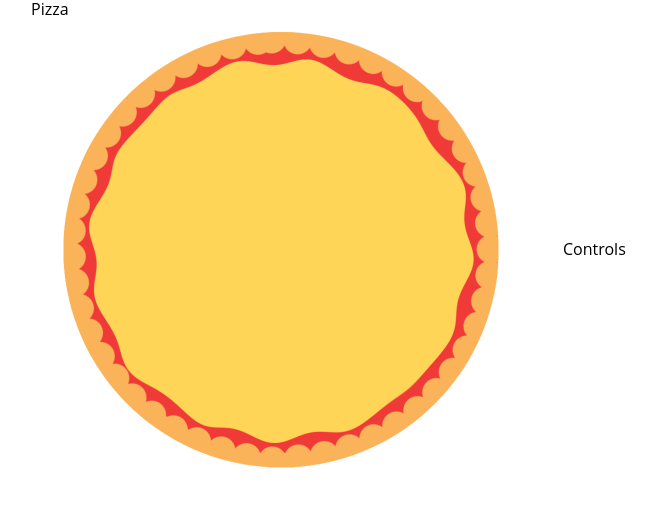
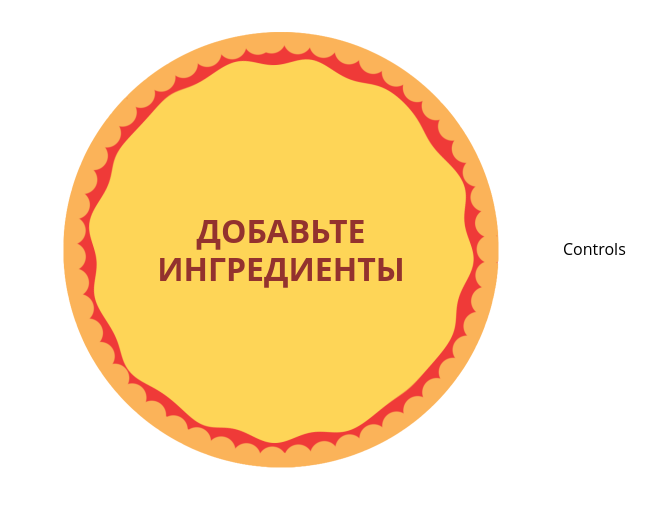
Before and after one commit to Commondore/react-projects, a React (Vite) app: page / in a window 1280 px wide. Shown: the top 506 px of the page, without its empty margins (109-766 px from the left). Built offline with nearby package versions, Linux system fonts and the light colour scheme.

Commit message:
pizza complete

```diff
--- a/src/components/pizza/index.tsx
+++ b/src/components/pizza/index.tsx
@@ -1,4 +1,5 @@
 import { Ings } from "@/interfaces/pizza";
+import { Ingredient } from "@/components/pizza/ingredient";
 
 import styles from "./style.module.css";
 
@@ -7,5 +8,15 @@ interface Props {
 }
 
 export const Pizza = ({ ings }: Props) => {
-  return <div className={styles.pizza}>Pizza</div>;
+  const list = Object.keys(ings)
+    .filter((ingName) => ings[ingName as keyof Ings] > 0)
+    .map((ingName) => {
+      return <Ingredient key={ingName} ingName={ingName} />;
+    });
+
+  return (
+    <div className={styles.pizza}>
+      {list.length ? list : <h1 className={styles.title}>Добавьте ингредиенты</h1>}
+    </div>
+  );
 };
--- /dev/null
+++ b/src/components/pizza/ingredient/index.tsx
@@ -0,0 +1,7 @@
+interface Props {
+  ingName: string;
+}
+
+export const Ingredient = ({ ingName }: Props) => {
+  return <img src={`/img/${ingName}.png`} alt={ingName} />;
+};
--- a/src/pages/pizza-builder.tsx
+++ b/src/pages/pizza-builder.tsx
@@ -5,10 +5,10 @@ import { Pizza } from "@/components/pizza";
 
 export const PizzaBuilder = () => {
   const [ings, setIngs] = useState<Ings>({
-    cheese: 1,
-    olives: 1,
-    sausage: 1,
-    mushrooms: 1,
+    cheese: 0,
+    olives: 0,
+    sausage: 0,
+    mushrooms: 0,
   });
   return (
     <div className={styles.pizzaWrap}>
```
